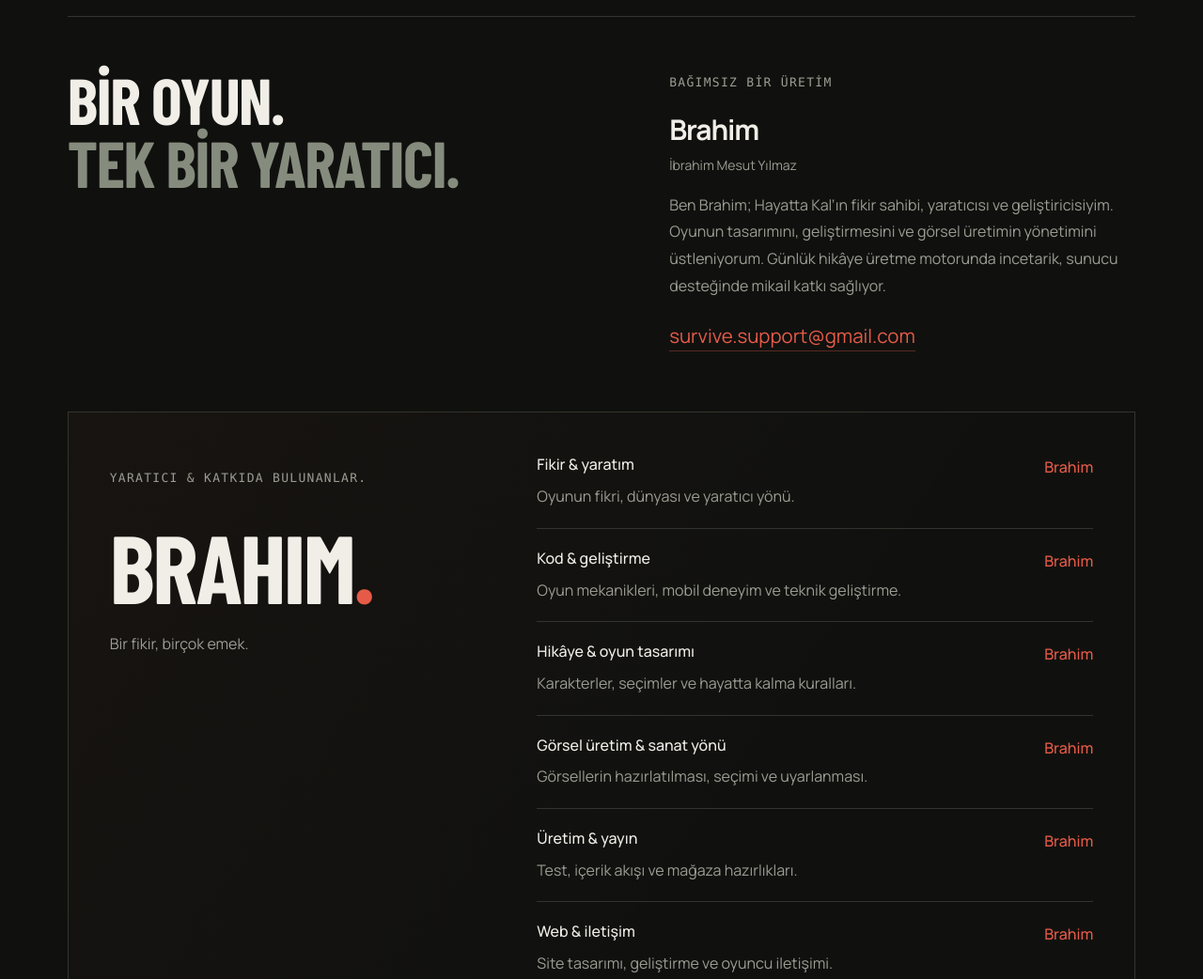
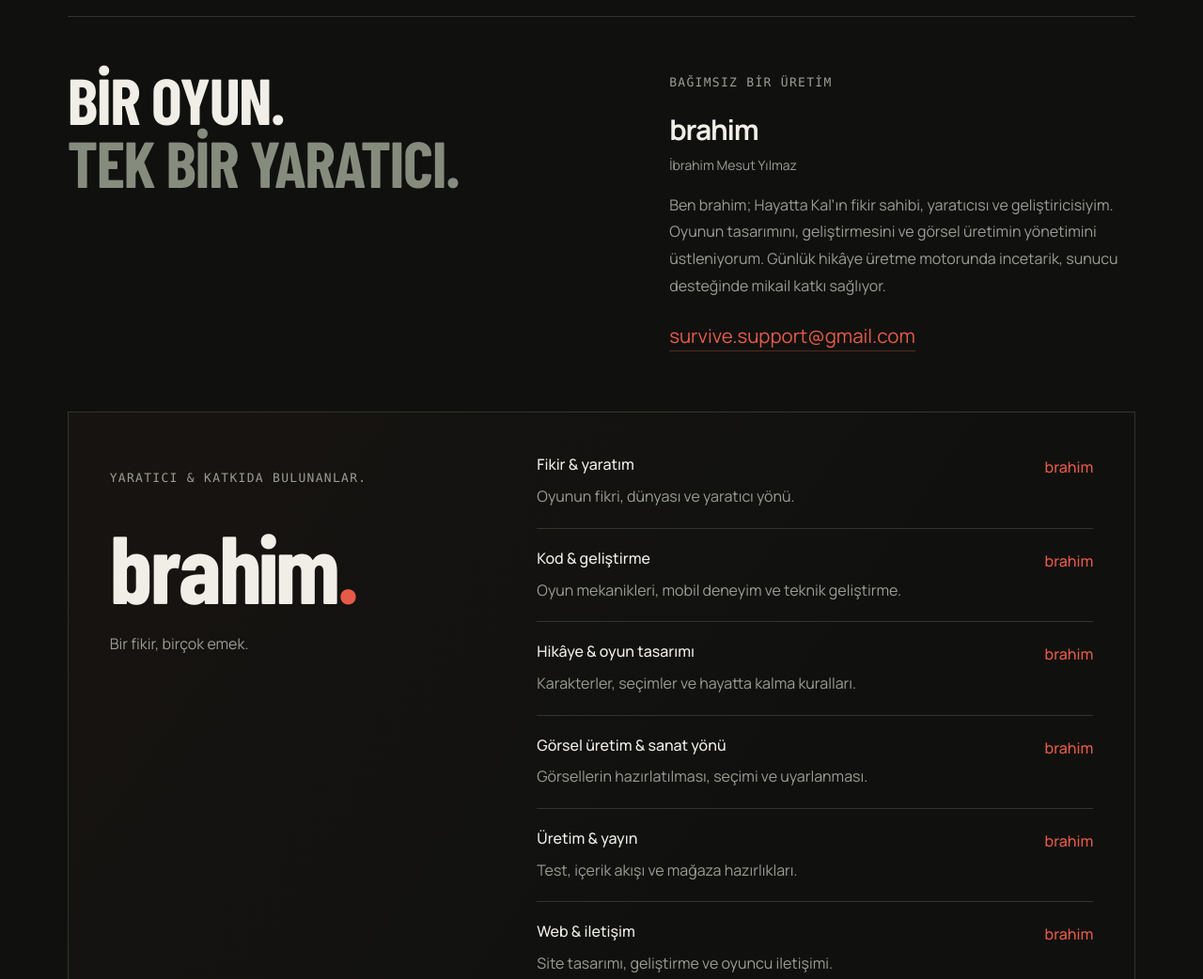
Before and after one commit to imyilmaz/stay-alive, a plain HTML site: page index.html in a window 1280 px wide. Shown: the part 8885-9927 px from the top of the page at 94% size. Drawn offline with Linux system fonts and the light colour scheme.

Commit message:
Use lowercase brahim in creator credits while preserving footer brand

```diff
--- a/index.html
+++ b/index.html
@@ -128,8 +128,8 @@
 
     <section class="contact-section section-shell" id="iletisim" aria-labelledby="contact-title">
       <div class="section-label reveal"><span>07 / YARATICI & İLETİŞİM</span><span>BİR FİKİRDEN BİR DÜNYAYA.</span></div>
-      <div class="contact-intro reveal"><h2 class="display-title" id="contact-title">BİR OYUN.<br><span>TEK BİR YARATICI.</span></h2><div><span class="eyebrow">BAĞIMSIZ BİR ÜRETİM</span><h3>Brahim <small>İbrahim Mesut Yılmaz</small></h3><p>Ben Brahim; Hayatta Kal’ın fikir sahibi, yaratıcısı ve geliştiricisiyim. Oyunun tasarımını, geliştirmesini ve görsel üretimin yönetimini üstleniyorum. Günlük hikâye üretme motorunda incetarik, sunucu desteğinde mikail katkı sağlıyor.</p><a class="contact-email" href="mailto:survive.support@gmail.com">survive.support@gmail.com</a></div></div>
-      <div class="creator-ledger reveal"><div class="creator-signature"><span class="eyebrow">YARATICI & KATKIDA BULUNANLAR.</span><strong>BRAHIM<span>.</span></strong><p>Bir fikir, birçok emek.</p></div><div class="creator-roles"><article><h3>Fikir & yaratım</h3><strong class="role-credit">Brahim</strong><p>Oyunun fikri, dünyası ve yaratıcı yönü.</p></article><article><h3>Kod & geliştirme</h3><strong class="role-credit">Brahim</strong><p>Oyun mekanikleri, mobil deneyim ve teknik geliştirme.</p></article><article><h3>Hikâye & oyun tasarımı</h3><strong class="role-credit">Brahim</strong><p>Karakterler, seçimler ve hayatta kalma kuralları.</p></article><article><h3>Görsel üretim & sanat yönü</h3><strong class="role-credit">Brahim</strong><p>Görsellerin hazırlatılması, seçimi ve uyarlanması.</p></article><article><h3>Üretim & yayın</h3><strong class="role-credit">Brahim</strong><p>Test, içerik akışı ve mağaza hazırlıkları.</p></article><article><h3>Web & iletişim</h3><strong class="role-credit">Brahim</strong><p>Site tasarımı, geliştirme ve oyuncu iletişimi.</p></article><article><h3>Günlük hikâye üretme motoru</h3><strong class="role-credit">incetarik</strong><p>Günlük hikâye üretme motoruna katkı.</p></article><article><h3>Sunucu desteği</h3><strong class="role-credit">mikail</strong><p>Oyunun sunucu altyapısına destek.</p></article></div></div>
+      <div class="contact-intro reveal"><h2 class="display-title" id="contact-title">BİR OYUN.<br><span>TEK BİR YARATICI.</span></h2><div><span class="eyebrow">BAĞIMSIZ BİR ÜRETİM</span><h3>brahim <small>İbrahim Mesut Yılmaz</small></h3><p>Ben brahim; Hayatta Kal’ın fikir sahibi, yaratıcısı ve geliştiricisiyim. Oyunun tasarımını, geliştirmesini ve görsel üretimin yönetimini üstleniyorum. Günlük hikâye üretme motorunda incetarik, sunucu desteğinde mikail katkı sağlıyor.</p><a class="contact-email" href="mailto:survive.support@gmail.com">survive.support@gmail.com</a></div></div>
+      <div class="creator-ledger reveal"><div class="creator-signature"><span class="eyebrow">YARATICI & KATKIDA BULUNANLAR.</span><strong>brahim<span>.</span></strong><p>Bir fikir, birçok emek.</p></div><div class="creator-roles"><article><h3>Fikir & yaratım</h3><strong class="role-credit">brahim</strong><p>Oyunun fikri, dünyası ve yaratıcı yönü.</p></article><article><h3>Kod & geliştirme</h3><strong class="role-credit">brahim</strong><p>Oyun mekanikleri, mobil deneyim ve teknik geliştirme.</p></article><article><h3>Hikâye & oyun tasarımı</h3><strong class="role-credit">brahim</strong><p>Karakterler, seçimler ve hayatta kalma kuralları.</p></article><article><h3>Görsel üretim & sanat yönü</h3><strong class="role-credit">brahim</strong><p>Görsellerin hazırlatılması, seçimi ve uyarlanması.</p></article><article><h3>Üretim & yayın</h3><strong class="role-credit">brahim</strong><p>Test, içerik akışı ve mağaza hazırlıkları.</p></article><article><h3>Web & iletişim</h3><strong class="role-credit">brahim</strong><p>Site tasarımı, geliştirme ve oyuncu iletişimi.</p></article><article><h3>Günlük hikâye üretme motoru</h3><strong class="role-credit">incetarik</strong><p>Günlük hikâye üretme motoruna katkı.</p></article><article><h3>Sunucu desteği</h3><strong class="role-credit">mikail</strong><p>Oyunun sunucu altyapısına destek.</p></article></div></div>
     </section>
 
     <section class="thanks-section section-shell" id="tesekkurler" aria-labelledby="thanks-title">
```
